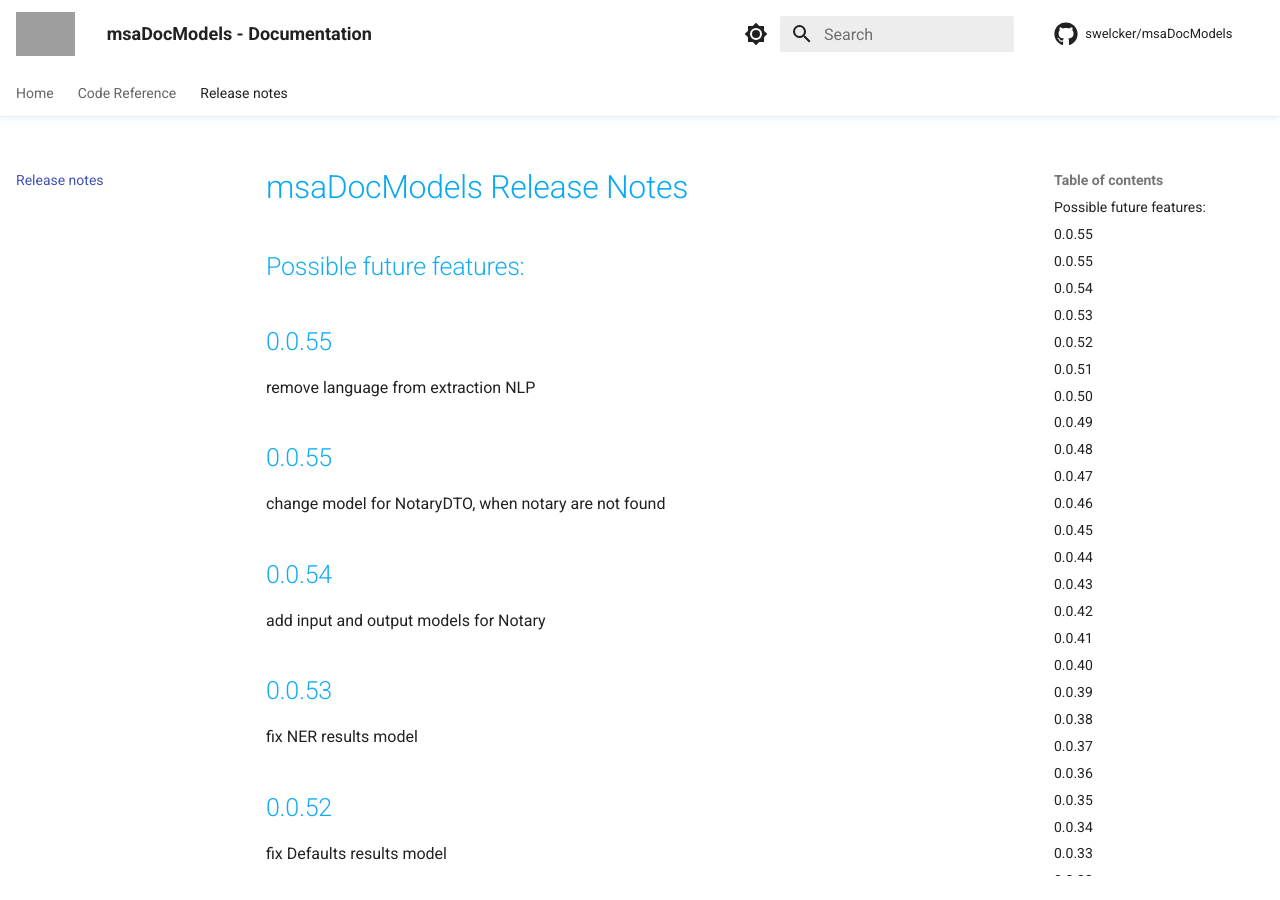
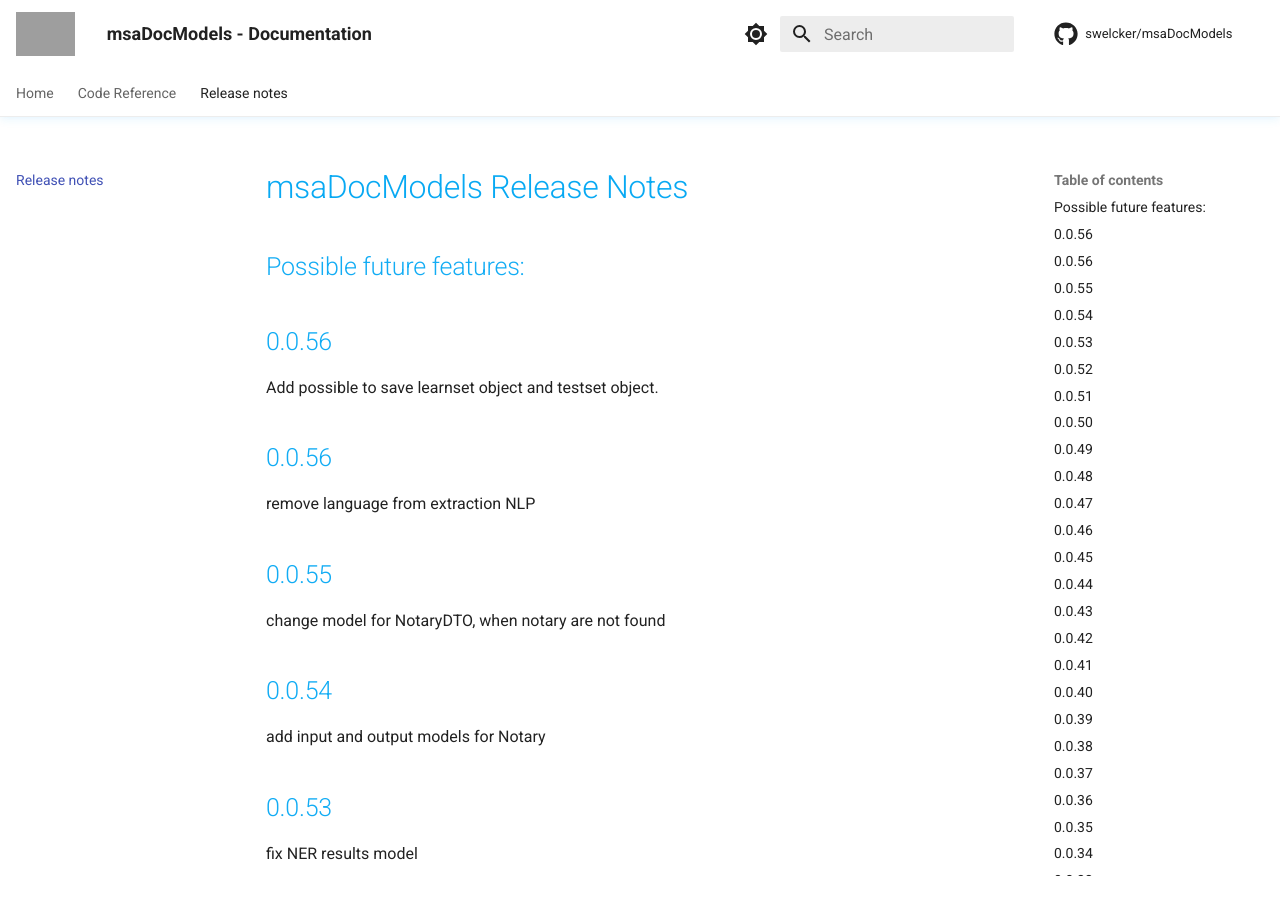
Before and after one commit to u2d-ai/msaDocModels, an MkDocs documentation site: the page built from docs/release-notes.md, in a window 1280 px wide and 900 px high. Built offline with MkDocs 1.6.1 and Material for MkDocs 9.7.7, drawn with Linux system fonts in a browser that asks for light colours; comment, search, counter and statistics services are not loaded; grey boxes are pictures that could not be loaded.

Commit message:
feature: Add possible to save learnset object and testset object, in addition to list of objects

```diff
--- a/docs/release-notes.md
+++ b/docs/release-notes.md
@@ -1,7 +1,11 @@
 # msaDocModels Release Notes
 ## Possible future features:
 
-## 0.0.55
+## 0.0.56
+
+Add possible to save learnset object and testset object.
+
+## 0.0.56
 
 remove language from extraction NLP
 
--- a/msaDocModels/__init__.py
+++ b/msaDocModels/__init__.py
@@ -1,7 +1,7 @@
 import glob
 from os.path import basename, dirname, isfile, join
 
-version = "0.0.56"
+version = "0.0.57"
 __author__ = "Stefan Welcker"
 __copyright__ = "Copyright 2022, U2D.ai"
 __license__ = "MIT"
```
Also changed, not shown: 2 other files.
